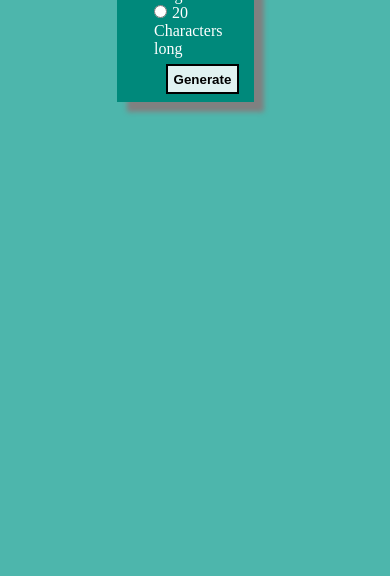
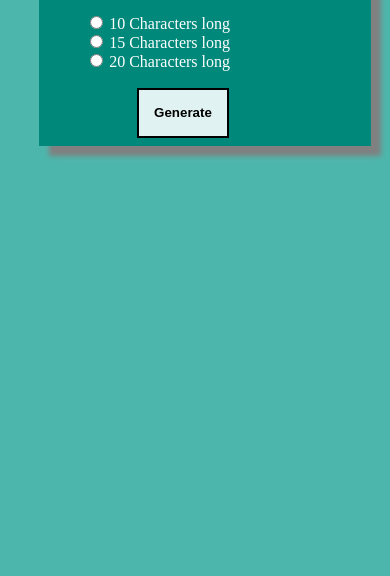
Before and after one commit to IslamHamad95/password-generator, a plain HTML site: page index.html in a window 390 px wide. Shown: the part 268-844 px from the top of the page. Drawn offline with Linux system fonts and the light colour scheme.

Commit message:
make it mobile

```diff
--- a/style.css
+++ b/style.css
@@ -17,17 +17,18 @@ label{
 .generator{
   background-color: #00897B;
   margin-left:30%;
+  margin-right: 30%;
   margin-top:5%;
   border:2px black ;
    box-shadow: 10px 10px 5px grey;
-  display:block;
-  width:30%;
+
+  width:40%;
  padding-left:5%;
  padding-top:2%;
  padding-bottom:2%;
 }
 .generator #pwform{
-    background-color: #00897B;
+    background-color: inherit;
 }
 .generator #pwform #generated-password{
 
@@ -59,7 +60,9 @@ label{
 }
 
 .radio-btns{
-  margin-left: 15%;
+  width: 80%;
+  margin-left: 10%;
+  margin-right:10%;
   background-color: inherit;
 }
 .radio-btns>*{
@@ -74,3 +77,16 @@ p{
   color: wheat;
   display: none;
 }
+@media screen and (max-width:1024px){
+  #title{
+    margin-top:50%
+  }
+  .generator{
+    width:80%;
+    margin:0% 10% 0% 10%;
+
+
+  }
+
+
+}
```
